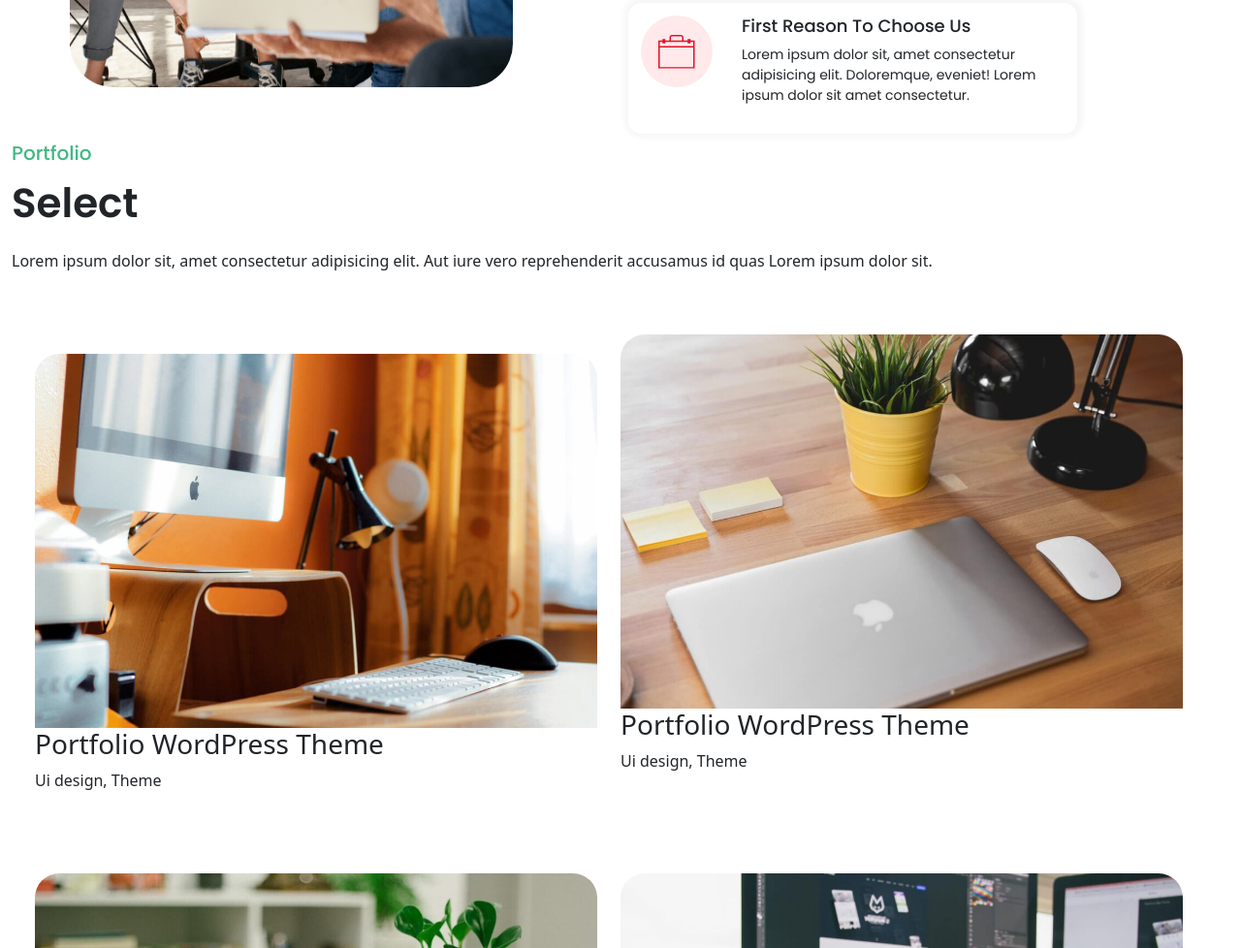
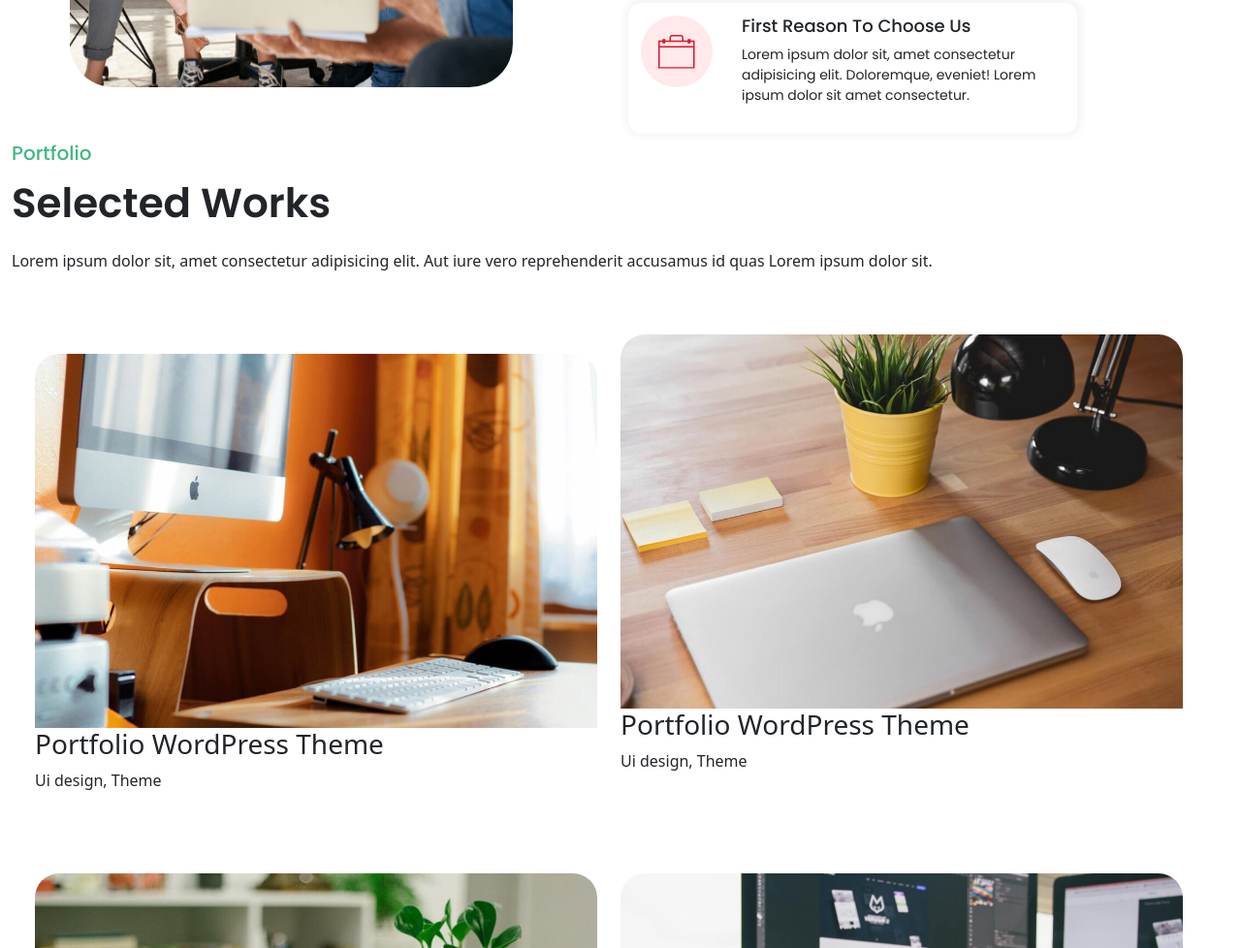
Before and after one commit to AEJ-FORMATION-DATA-IA/groupe1-challenge, a plain HTML site: page index.html in a window 1280 px wide. Shown: the part 3118-4096 px from the top of the page at 97% size. Drawn offline with nearby package versions, Linux system fonts and the light colour scheme; a web font is replaced by a local one.

Commit message:
Update index.html

```diff
--- a/index.html
+++ b/index.html
@@ -248,7 +248,7 @@
     <!---------------------------------------------------------------- PARTIE 5  --------------------------------------------------------->
     <div class="disp-flex col-flex">
         <h1 class=" text-green ft-pop-20-semi-bold">Portfolio </h1>
-        <p class=" ft-pop-42-semi-bold ">Select
+        <p class=" ft-pop-42-semi-bold ">Selected Works
         </p>
         <p>
             Lorem ipsum dolor sit, amet consectetur adipisicing elit. Aut iure vero reprehenderit
```
